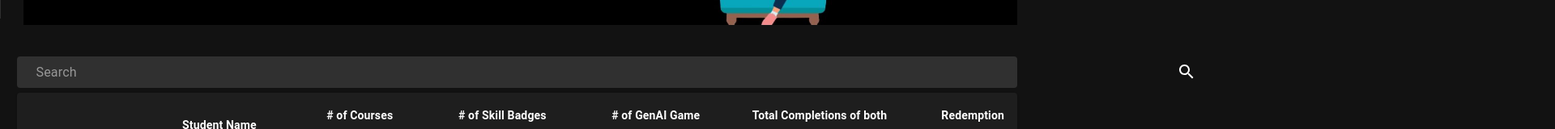
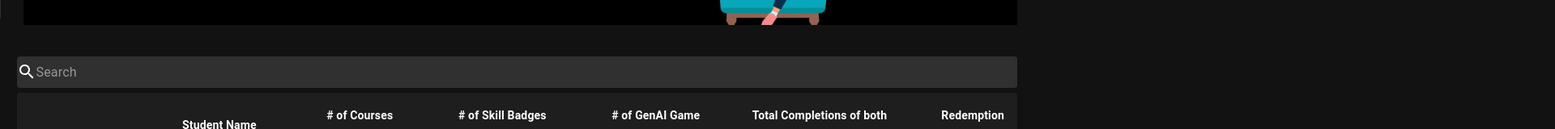
Before and after one commit to gdsciitk/Cloud-Study-Jam-Dashboard, a React (Create React App) app: page / in a window 1280 px wide. Shown: the part 777-937 px from the top of the page at 81% size, 1920 px wide, since content can reach past the window. Built offline with nearby package versions, Linux system fonts and the light colour scheme.

Commit message:
search icon changed

```diff
--- a/src/components/Searchbar.js
+++ b/src/components/Searchbar.js
@@ -15,7 +15,7 @@ export default function Searchbar({value, handleChange}) {
     }));
 
     const SearchIconWrapper = styled('div')(({ theme }) => ({
-        padding: theme.spacing(0, 179),
+        //padding: theme.spacing(0, 179),
         height: '100%',
         position: 'absolute',
         pointerEvents: 'none',
```
